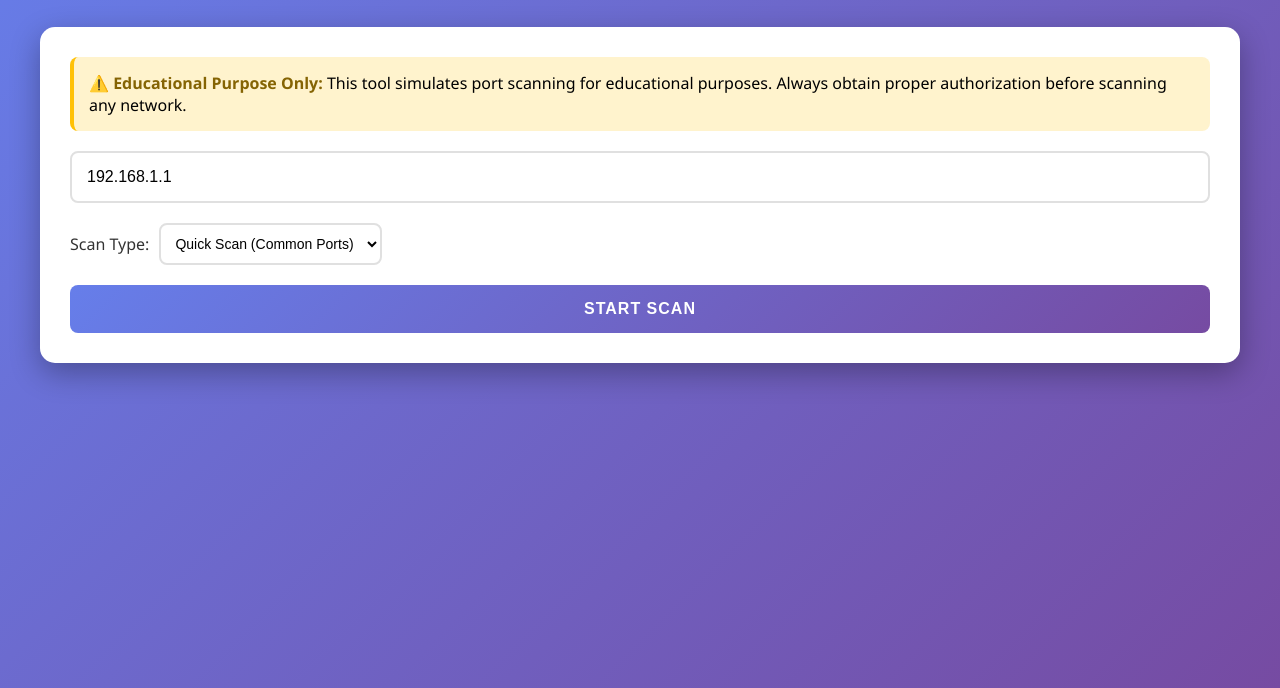
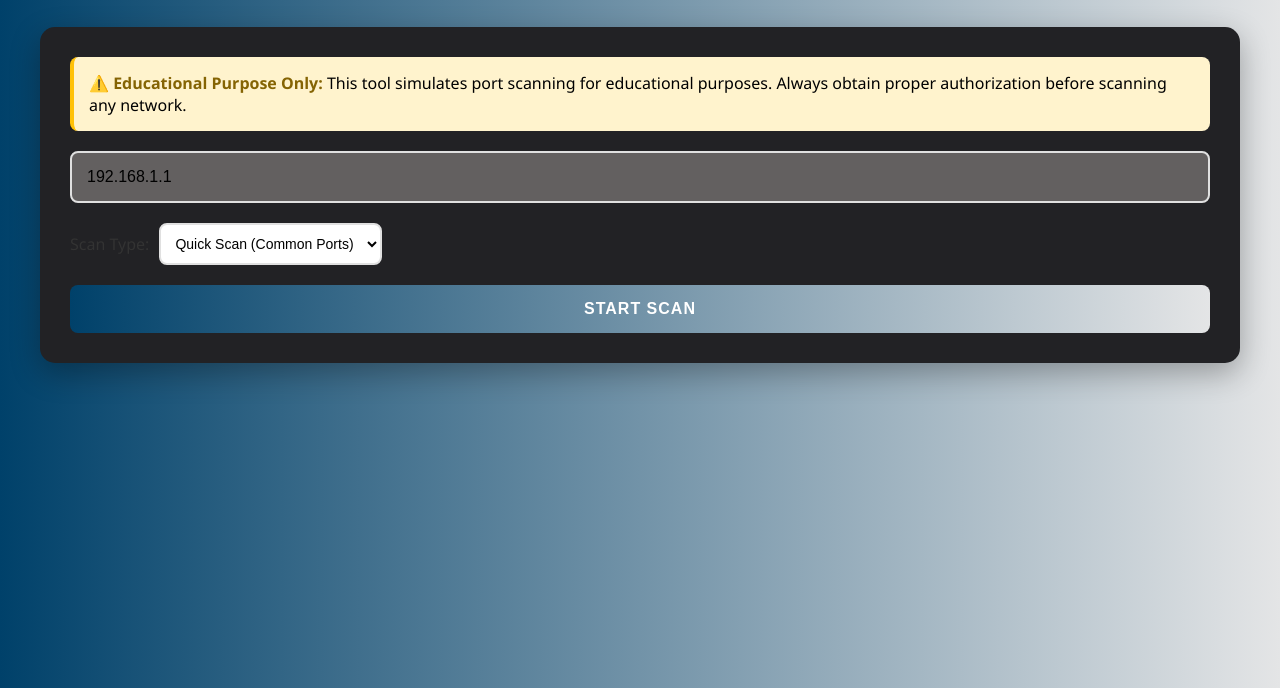
Before and after one commit to vineet-ver/port-risk-scanner, a plain HTML site: page index.html in a window 1280 px wide. Shown: the part 112-800 px from the top of the page. Drawn offline with nearby package versions, Linux system fonts and the light colour scheme.

Commit message:
Update index.html

```diff
--- a/index.html
+++ b/index.html
@@ -14,7 +14,7 @@
 
         body {
             font-family: 'Segoe UI', Tahoma, Geneva, Verdana, sans-serif;
-            background: linear-gradient(135deg, #667eea 0%, #764ba2 100%);
+            background: linear-gradient(90deg, rgb(0, 65, 106), rgb(228, 229, 230));
             min-height: 100vh;
             padding: 20px;
         }
@@ -42,7 +42,7 @@
         }
 
         .scan-panel {
-            background: white;
+            background: rgb(34, 34, 37);
             border-radius: 15px;
             padding: 30px;
             box-shadow: 0 10px 30px rgba(0,0,0,0.3);
@@ -62,11 +62,13 @@
             border-radius: 8px;
             font-size: 16px;
             transition: border-color 0.3s;
+            background-color: rgb(99, 96, 96);
         }
 
         input[type="text"]:focus {
             outline: none;
-            border-color: #667eea;
+            border-color: #8bcdec;
+            background-color: #2ecc71;
         }
 
         .scan-options {
@@ -109,7 +111,7 @@
         }
 
         .btn-primary {
-            background: linear-gradient(135deg, #667eea 0%, #764ba2 100%);
+            background: linear-gradient(90deg, rgb(0, 65, 106), rgb(228, 229, 230));
             color: white;
             width: 100%;
         }
```
